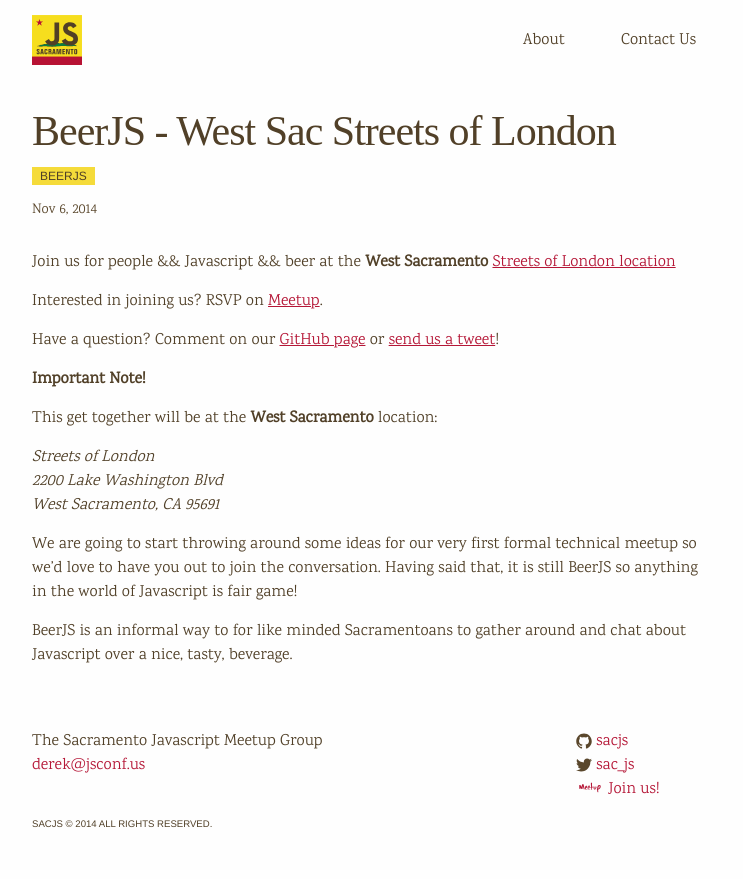
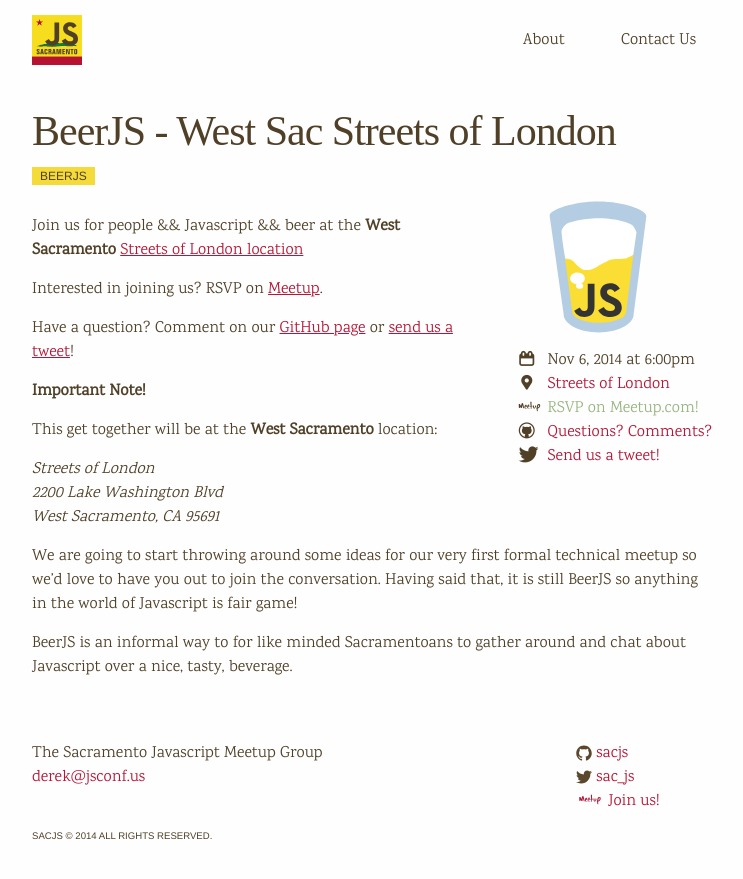
Before and after one commit to sacjs/website, a Jekyll site: the page built from _posts/2014-11-5-beerjs_sac-west-sac-streets-of-london.md, in a window 1280 px wide. Shown: the top 879 px of the page, without its empty margins (268-1011 px from the left). Built offline with Jekyll 4.4.1, drawn with Linux system fonts in a browser that asks for light colours; some web fonts are replaced.

Commit message:
Add event program sidebar to full event page

```diff
--- a/_config.yml
+++ b/_config.yml
@@ -3,6 +3,7 @@
 email: derek@jsconf.us
 description: >
   The Sacramento Javascript Meetup Group
+default_author: The SacJS Team
 baseurl: "" # the subpath of your site, e.g. /blog/
 url: http://sacjs.github.io
 twitter_username: sac_js
--- /dev/null
+++ b/_includes/event_program.html
@@ -0,0 +1,55 @@
+{% if event %}
+  {% assign context = event %}
+{% endif %}
+{% unless context %}
+  {% assign context = page %}
+{% endunless %}
+<aside event="program">
+  <div event="logo">{% if context.logo %}
+    <img src="{{ context.logo }}" width="100"/>
+  {% elsif context.tags contains 'BeerJS' %}
+    <img src="/images/beerjs.svg" width="100"/>
+  {% endif %}</div>
+  <dl horizontal>
+    <dt class="icon-calendar"></dt>
+    <dd>
+      {{ context.date | date: "%b %-d, %Y" }}
+      at
+      {{ context.date | date: "%-I:%M%P" }}
+    </dd>
+
+    <dt class="icon-location"></dt>
+    <dd>
+      <a href="{{ context.location_url }}" rel="external" target="_blank">
+        {{ context.location }}
+      </a>
+    </dd>
+
+    {% if context.meetup_rsvp_url %}
+    <dt class="icon-meetup"></dt>
+    <dd>
+      <a href="{{ context.meetup_event_url }}" rel="external" target="_blank">
+        RSVP on Meetup.com!
+      </a>
+    </dd>
+    {% endif %}
+
+    {% if context.github_issue_url %}
+    <dt class="icon-github-circled"></dt>
+    <dd>
+      <a href="{{ context.github_issue_url }}" rel="external" target="_blank">
+        Questions? Comments?
+      </a>
+    </dd>
+    {% endif %}
+
+    {% if site.twitter_username %}
+    <dt class="icon-twitter"></dt>
+    <dd>
+      <a href="https://twitter.com/{{ site.twitter_username }}">
+        Send us a tweet!
+      </a>
+    <dd>
+    {% endif %}
+  </dl>
+</aside>
--- a/_layouts/post.html
+++ b/_layouts/post.html
@@ -15,7 +15,13 @@
         </ul>
       {% endif %}
       <p post="meta">
-        {{ page.date | date: "%b %-d, %Y" }}{% if page.author %} • {{ page.author }}{% endif %}{% if page.meta %} • {{ page.meta }}{% endif %}
+        {% if page.category == 'events' %}
+          {% include event_program.html %}
+        {% endif %}
+        {% if page.category != 'events' %}
+          Posted on {{ page.date | date: "%b %-d, %Y" }}
+          by {{ page.author || site.default_author }}
+        {% endif %}
       </p>
     </header>
     <article post="content">
--- a/_sass/_event.scss
+++ b/_sass/_event.scss
@@ -1,4 +1,4 @@
-[event] {
+[event=''] {
   margin-bottom: 1rem;
   color: $featured-text-color;
   [flex] {
@@ -21,11 +21,17 @@
 }
 
 [event~='program'] {
-  flex: 1;
+  [event] & {
+    flex: 1;
+  }
+  [post~='header'] & {
+    float: right;
+  }
   margin-left: 2rem;
 }
 
 [event~='logo'] {
+  @extend %vertical-rhythm;
   margin-right: 2rem;
   text-align: center;
   &:empty {
```
Also changed, not shown: index.html (+1 -49 lines).
